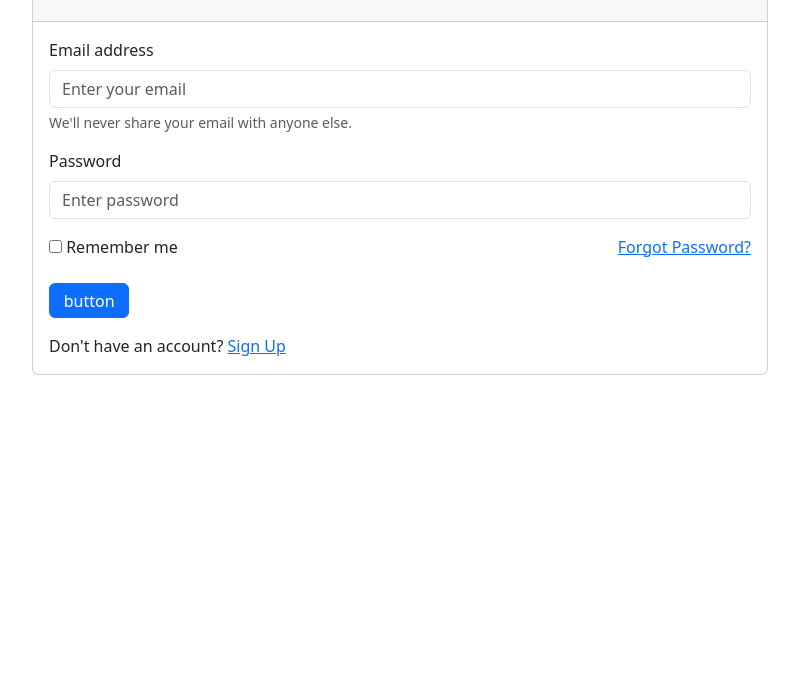
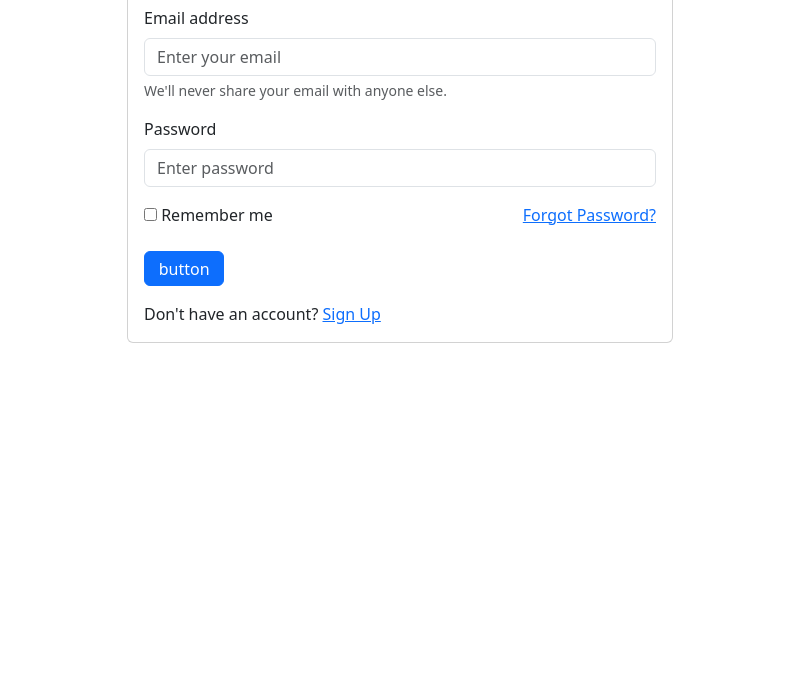
Before and after one commit to WebFizzy/form, a plain HTML site: page index.html in a window 1280 px wide. Shown: the part 121-800 px from the top of the page, without its empty margins (240-1039 px from the left). Drawn offline with nearby package versions, Linux system fonts and the light colour scheme.

Commit message:
Update index.html

```diff
--- a/index.html
+++ b/index.html
@@ -27,9 +27,9 @@
     <div id="google_translate_element"></div>
 
 
-      <div class="container py-5">
+      <div class="container py-3">
         <div class="row justify-content-center">
-          <div class="col-md-8">
+          <div class="col-md-6">
             <div class="card">
               <div class="card-header">
                 <h4>Login Form</h4>
@@ -58,7 +58,7 @@
                     </div>
                     <br>
                     <a href="./Register.html" type="button" class="btn btn-primary" style="margin-bottom: 1rem;padding: .3rem .86rem;">button</a>
-                    <br>Don't have an account? <a href="">Sign Up</a>
+                    <br>Don't have an account? <a href="./Register.html">Sign Up</a>
                   <!-- <button type="submit" name="login_btn" class="btn btn-primary" src="./Register.html" >Login</button> -->
                 </form>
               </div>
```
